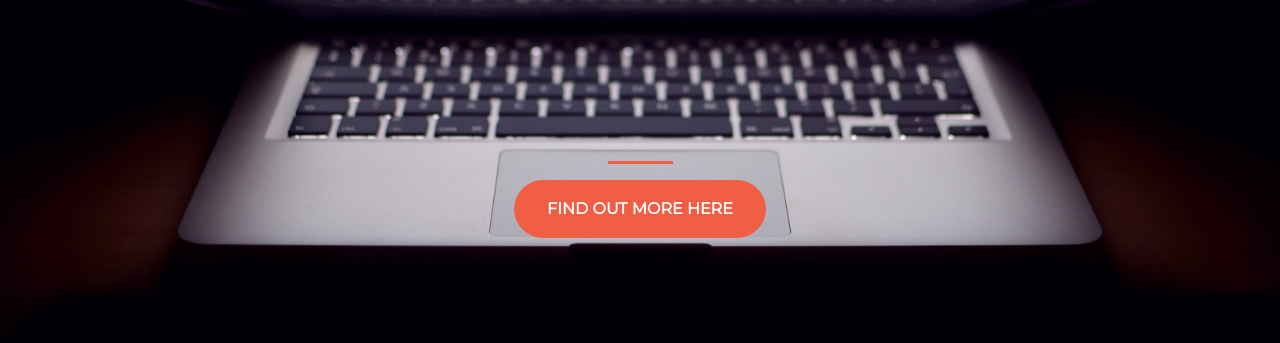
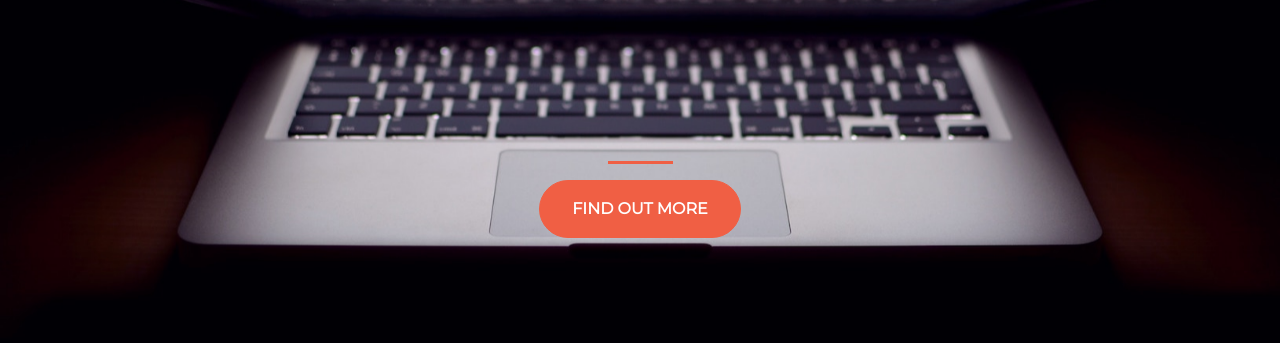
Before and after one commit to razwebdev/razwebdev.github.io, a plain HTML site: page index.html in a window 1280 px wide. Shown: the part 321-664 px from the top of the page. Drawn offline with nearby package versions, Linux system fonts and the light colour scheme.

Commit message:
Update index.html

```diff
--- a/index.html
+++ b/index.html
@@ -24,7 +24,7 @@
         <section class="text-center col-12">
           <hr>
           <a href="https://mailchi.mp/afa22da4e75d/startup-page">
-          <button class="btn btn-primary btn-xl">Find out more HERE</button></a>
+          <button class="btn btn-primary btn-xl">Find out more</button></a>
         </section>
       </div>
     </div>
```
